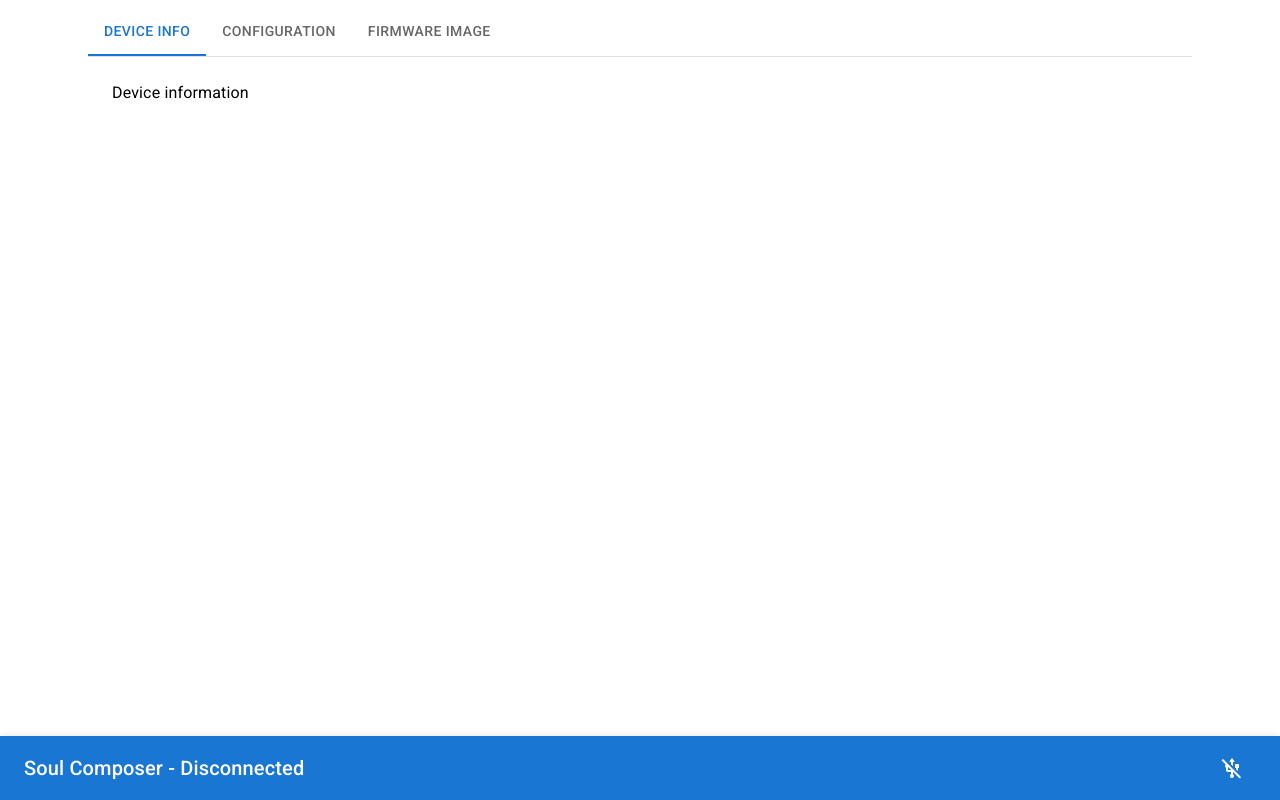
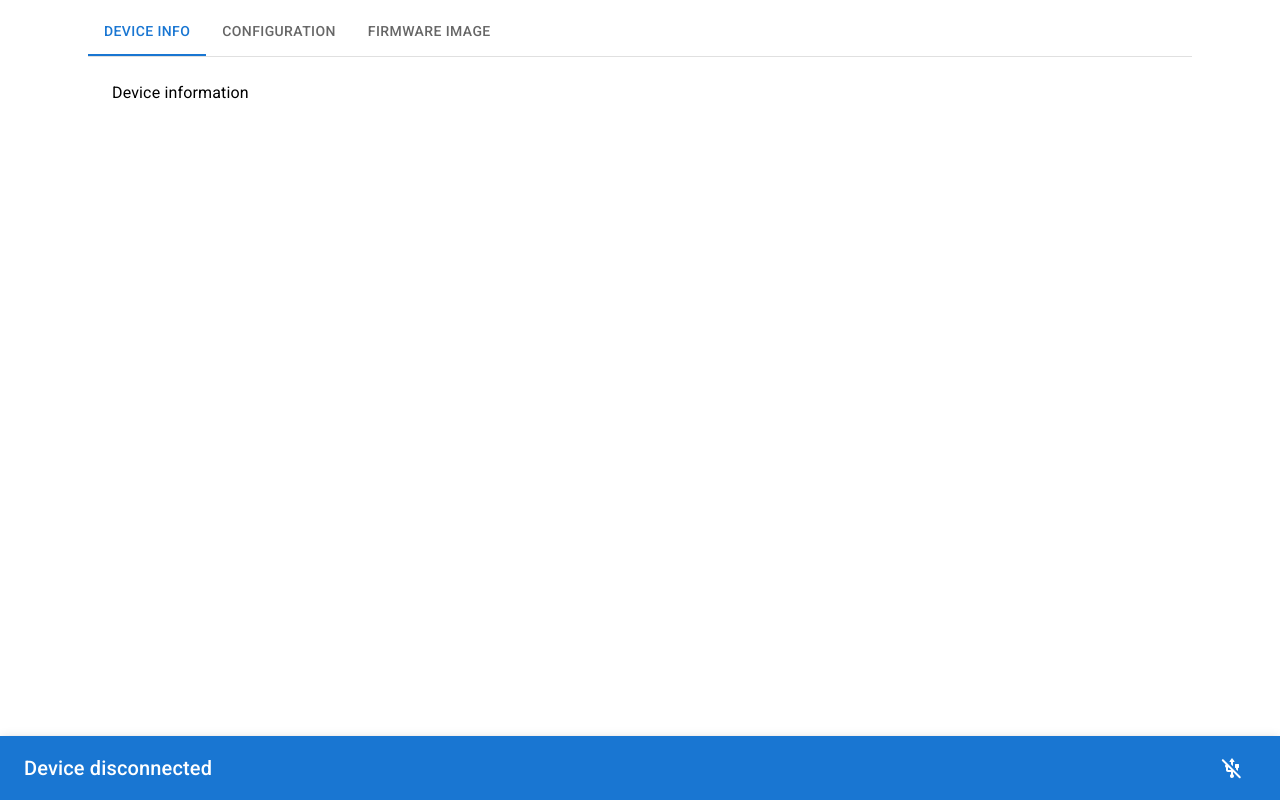
Before and after one commit to huming2207/soul-composer-app, a React (Vite) app: page / in a window 1280 px wide. Built offline with nearby package versions, Linux system fonts and the light colour scheme.

Commit message:
frontend: bottomBar: make device select async

```diff
--- a/src/components/bottomBar.tsx
+++ b/src/components/bottomBar.tsx
@@ -20,8 +20,8 @@ import { scanSoulInjectorDevices } from '../native/invoke';
 
 export const BottomBar = (): JSX.Element => {
   const [open, setOpen] = useState<boolean>(false);
-  const handleDeviceSelect = (device: ScannedDevice) => {
-    SoulDevice.setSelectedDevice(device);
+  const handleDeviceSelect = async (device: ScannedDevice) => {
+    await SoulDevice.setSelectedDevice(device);
     setOpen(false);
   };
 
@@ -36,7 +36,7 @@ export const BottomBar = (): JSX.Element => {
       <AppBar position="fixed" color="primary" sx={{ top: 'auto', bottom: 0 }}>
         <Toolbar>
           <Typography variant="h6" component="div" sx={{ flexGrow: 1 }}>
-            {`Soul Composer - ${deviceState.selectedDevice ? deviceState.selectedDevice.port : 'Disconnected'}`}
+            {deviceState.selectedDevice ? 'Device:' + deviceState.selectedDevice.port : 'Device disconnected'}
           </Typography>
           <IconButton size="large" color="inherit" onClick={() => setOpen(true)}>
             <Observer>{() => (SoulDevice.selectedDevice ? <UsbRounded /> : <UsbOffRounded />)}</Observer>
```
